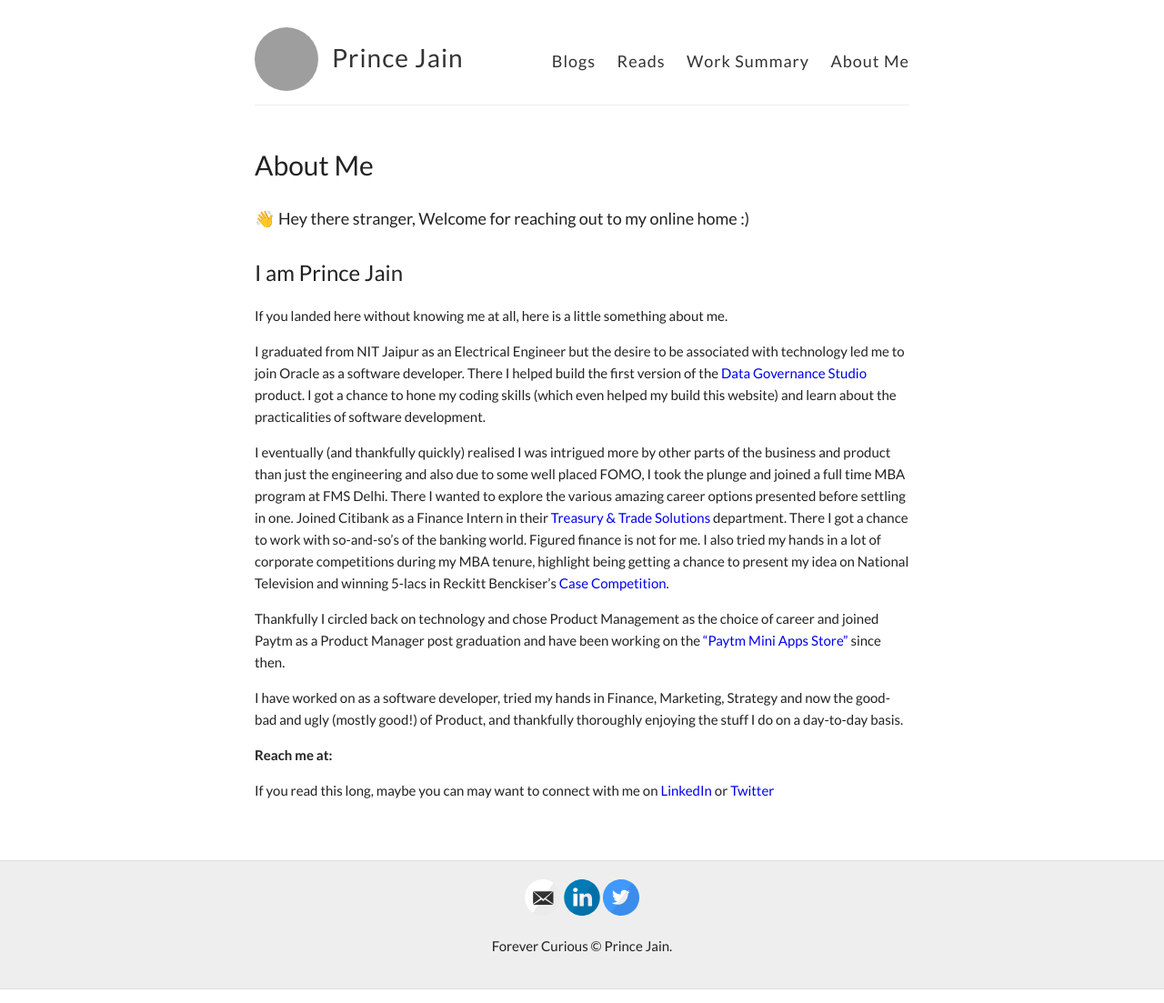
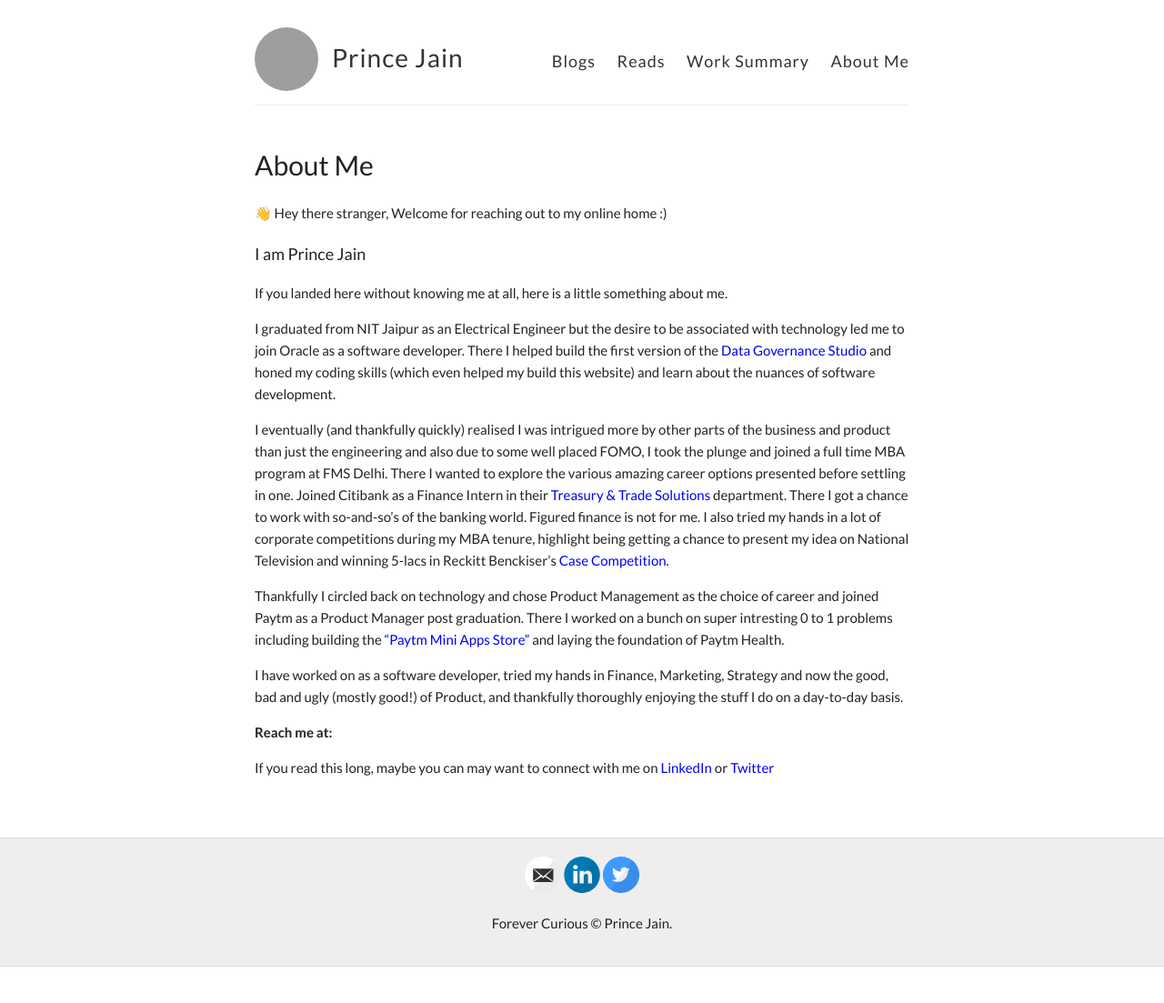
Before and after one commit to product-noob/product-noob.github.io, a Jekyll site: the page built from about.md, in a window 1280 px wide. Shown: the whole page at 91% size. Built offline with Jekyll 4.4.1, drawn with Linux system fonts in a browser that asks for light colours; after the commit the page ends 1078 px from its top, so only the background shows below that; grey boxes are pictures that could not be loaded.

Commit message:
Update about.md

```diff
--- a/about.md
+++ b/about.md
@@ -4,21 +4,21 @@ title: About Me
 permalink: /about/
 ---
 
-##### 👋 Hey there stranger, Welcome for reaching out to my online home :)
-### I am Prince Jain
+👋 Hey there stranger, Welcome for reaching out to my online home :)
+<h5> I am Prince Jain </h5>
 
 If you landed here without knowing me at all, here is a little something about me.
 
-I graduated from NIT Jaipur as an Electrical Engineer but the desire to be associated with technology led me to join Oracle as a software developer. There I helped build the first version of the [Data Governance Studio](https://docs.oracle.com/cd/E93133_01/PDF/8.0.6.0.0/OFSAA_DM_Pack_DGS_US_Regulatory_Reporting_8.0.6.0.0_User_Guide.pdf) product. I got a chance to hone my coding skills (which even helped my build this website) and learn about the practicalities of software development.
+I graduated from NIT Jaipur as an Electrical Engineer but the desire to be associated with technology led me to join Oracle as a software developer. There I helped build the first version of the [Data Governance Studio](https://docs.oracle.com/cd/E93133_01/PDF/8.0.6.0.0/OFSAA_DM_Pack_DGS_US_Regulatory_Reporting_8.0.6.0.0_User_Guide.pdf) and honed my coding skills (which even helped my build this website) and learn about the nuances of software development.
 
 I eventually (and thankfully quickly) realised I was intrigued more by other parts of the business and product than just the engineering and also due to some well placed FOMO, I took the plunge and joined a full time MBA program at FMS Delhi.
 There I wanted to explore the various amazing career options presented before settling in one.
 Joined Citibank as a Finance Intern in their [Treasury & Trade Solutions](https://www.citibank.com/tts]department) department. There I got a chance to work with so-and-so's of the banking world. Figured finance is not for me.
 I also tried my hands in a lot of corporate competitions during my MBA tenure, highlight being getting a chance to present my idea on National Television and winning 5-lacs in Reckitt Benckiser's [Case Competition](https://www.youtube.com/watch?v=180lua2YSTI&t=502s).
 
-Thankfully I circled back on technology and chose Product Management as the choice of career and joined Paytm as a Product Manager post graduation and have been working on the ["Paytm Mini Apps Store"](https://www.youtube.com/watch?v=nuK7Ct59Vyk&t=3161s) since then.
+Thankfully I circled back on technology and chose Product Management as the choice of career and joined Paytm as a Product Manager post graduation. There I worked on a bunch on super intresting 0 to 1 problems including building the ["Paytm Mini Apps Store"](https://www.youtube.com/watch?v=nuK7Ct59Vyk&t=3161s) and laying the foundation of Paytm Health.
 
-I have worked on as a software developer, tried my hands in Finance, Marketing, Strategy and now the good-bad and ugly (mostly good!) of Product, and thankfully thoroughly enjoying the stuff I do on a day-to-day basis.
+I have worked on as a software developer, tried my hands in Finance, Marketing, Strategy and now the good, bad and ugly (mostly good!) of Product, and thankfully thoroughly enjoying the stuff I do on a day-to-day basis.
 
 **Reach me at:**
 
```
